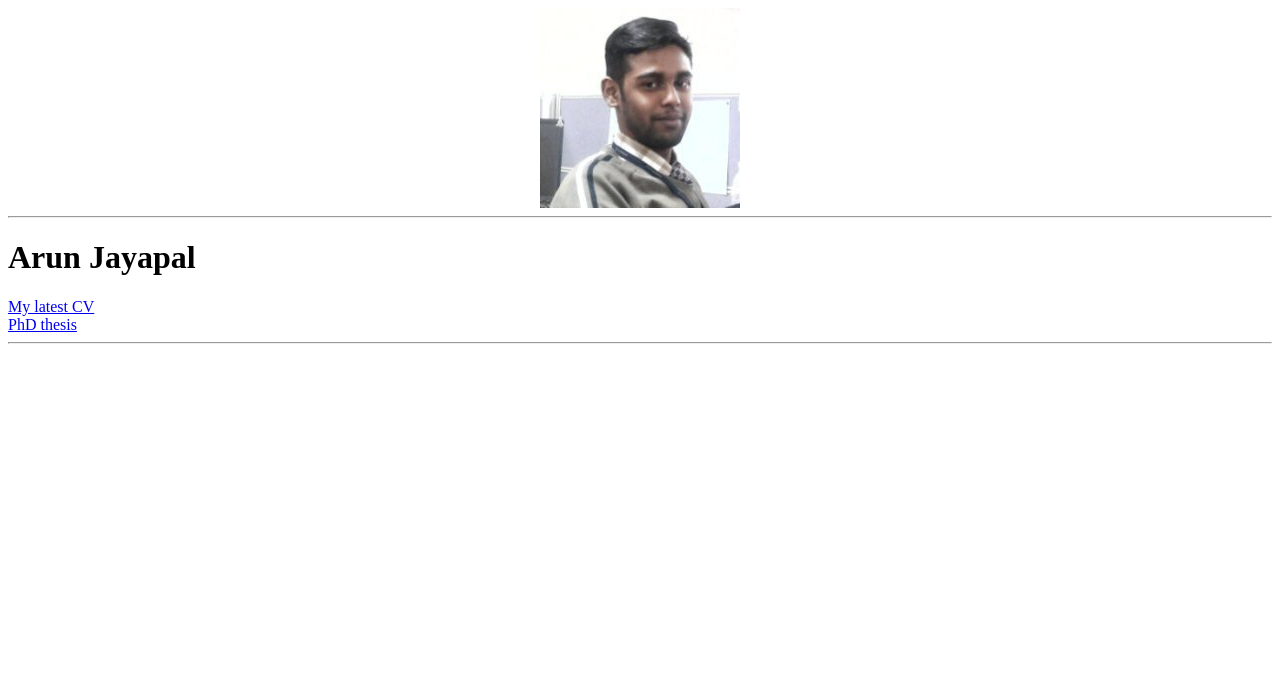
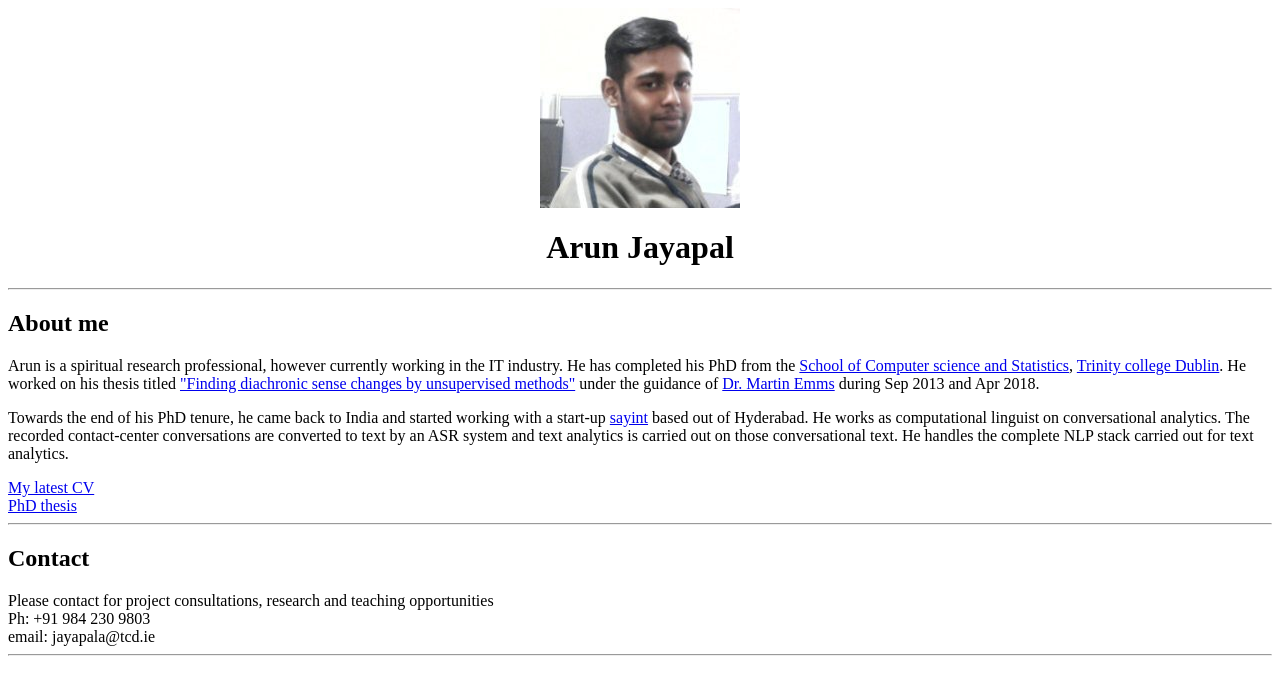
Before and after one commit to arunjeyapal/arunjeyapal.github.io, a plain HTML site: page index.html in a window 1280 px wide. Drawn offline with Linux system fonts and the light colour scheme.

Commit message:
modified CV & added content

```diff
--- a/index.html
+++ b/index.html
@@ -5,13 +5,27 @@
 </HEAD>
 <BODY BGCOLOR="FFFFFF">
 <CENTER><IMG SRC="images/Arun.jpg" ALIGN="Top"> </CENTER>
+<CENTER><H1>Arun Jayapal</H1></CENTER>
 <HR>
-<H1>Arun Jayapal</H1>
+<H2>About me</H2>
+<p>
+	Arun is a spiritual research professional, however currently working in the IT industry. He has completed his PhD from the <a href="https://www.scss.tcd.ie">School of Computer science and Statistics</a>, <a href="https://www.tcd.ie">Trinity college Dublin</a>. He worked on his thesis titled <a href="docs/thesis.pdf">"Finding diachronic sense changes by unsupervised methods"</a> under the guidance of <a href="https://www.scss.tcd.ie/Martin.Emms/">Dr. Martin Emms</a> during Sep 2013 and Apr 2018.
+</p>
 
+<p>
+	Towards the end of his PhD tenure, he came back to India and started working with a start-up <a href="https://www.sayint.ai">sayint</a> based out of Hyderabad. He works as computational linguist on conversational analytics. The recorded contact-center conversations are converted to text by an ASR system and text analytics is carried out on those conversational text. He handles the complete NLP stack carried out for text analytics.
+</p>
 <a href="docs/resume_cv.pdf">My latest CV</a>
 <BR>
 <a href="docs/thesis.pdf">PhD thesis</a>
 
+<HR>
+<H2>Contact</H2>
+Please contact for project consultations, research and teaching opportunities
+<br>
+Ph: +91 984 230 9803
+<br>
+email: jayapala@tcd.ie
 <HR>
 <!-- <H2>This is a Medium Header</H2>
 Send me mail at <a href="mailto:support@yourcompany.com">
```
Also changed, not shown: 1 other file.
